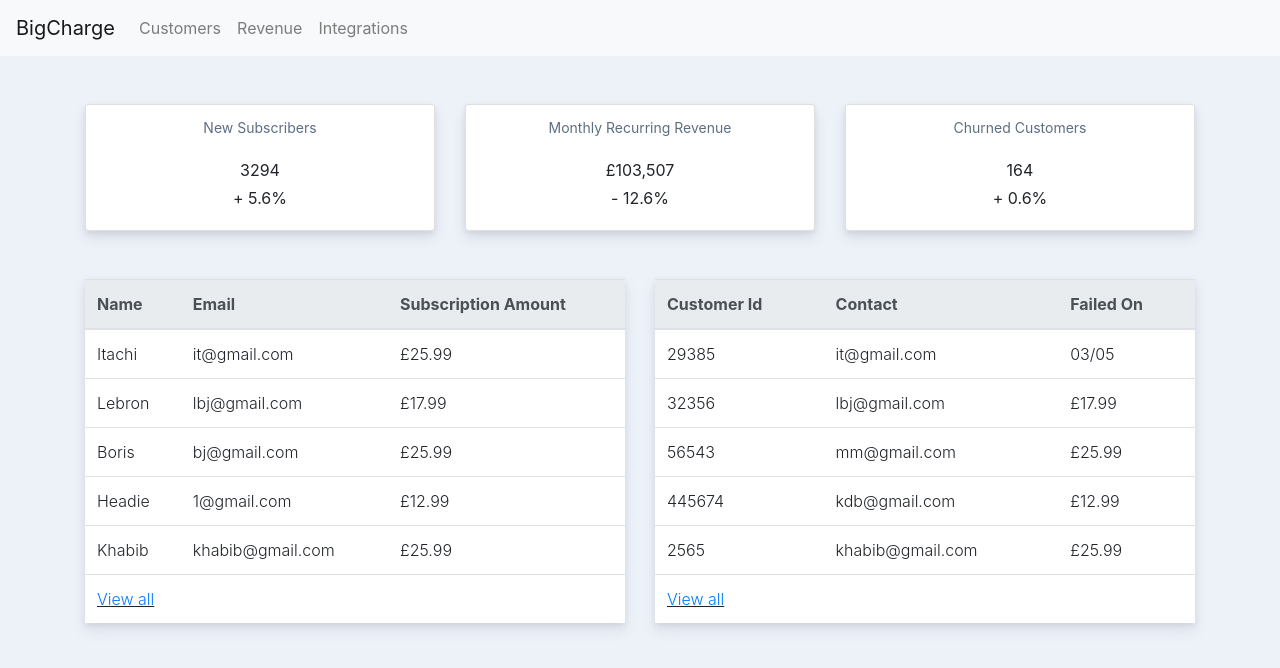
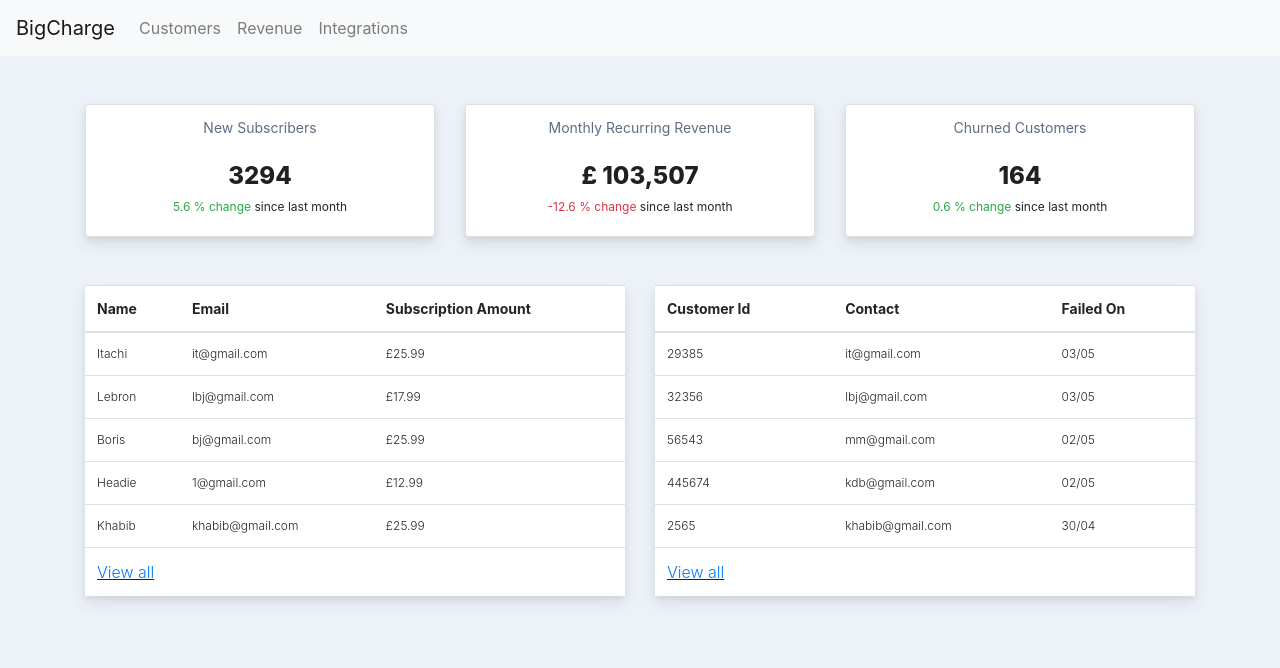
Before and after one commit to cryptojp/sbx-onboarding-frontend, a Next.js app: page / in a window 1280 px wide. Shown: the top 668 px of the page. Built offline with nearby package versions, Linux system fonts and the light colour scheme.

Commit message:
More stuff

```diff
--- a/pages/index.js
+++ b/pages/index.js
@@ -9,9 +9,9 @@ export default function Home() {
 
   ]
   const cards = [
-    {stat: "3294", title: "New Subscribers", change: "+ 5.6%", info: "since last month"},
-    {stat: "£103,507", title: "Monthly Recurring Revenue", change: "- 12.6%", info: "since last month"},
-    {stat: "164", title: "Churned Customers", change: "+ 0.6%", info: "since last month"},
+    {stat: "3294", title: "New Subscribers", change: 5.6, info: "since last month"},
+    {stat: "£ 103,507", title: "Monthly Recurring Revenue", change: -12.6, info: "since last month"},
+    {stat: "164", title: "Churned Customers", change: + 0.6, info: "since last month"},
   ]
 
   const tables = [
@@ -20,7 +20,7 @@ export default function Home() {
       data: [["Itachi", "it@gmail.com", "£25.99"], ["Lebron", "lbj@gmail.com", "£17.99"], ["Boris", "bj@gmail.com", "£25.99"], ["Headie", "1@gmail.com", "£12.99"], ["Khabib", "khabib@gmail.com", "£25.99"]] ,
     },
     {title: "Failed Payments Customer", headings: ["Customer Id", "Contact", "Failed On"],
-    data: [["29385", "it@gmail.com", "03/05"], ["32356", "lbj@gmail.com", "£17.99"], ["56543", "mm@gmail.com", "£25.99"], ["445674", "kdb@gmail.com", "£12.99"], ["2565", "khabib@gmail.com", "£25.99"]] ,
+    data: [["29385", "it@gmail.com", "03/05"], ["32356", "lbj@gmail.com", "03/05"], ["56543", "mm@gmail.com", "02/05"], ["445674", "kdb@gmail.com", "02/05"], ["2565", "khabib@gmail.com", "30/04"]] ,
     },
   ]
 
@@ -54,9 +54,12 @@ export default function Home() {
                   </div>
                   <div className="card-body">
                     <div className="mb-1">
-                      {card.stat}
+                      <span style={{ fontWeight: 800, color: '#202020', fontSize: '24px'}}>{card.stat}</span>
                     </div>
-                    <div className="">{card.change}</div>
+                    <div style={{ fontSize: '12px'}}>
+                      <span className={card.change > 0 ? 'text-success' : 'text-danger'  } >{card.change} % change </span>
+                      <span classNAme="text-muted text-sm">{card.info}</span>
+                    </div>
                   </div>
                 </div>
               </div>
@@ -68,8 +71,8 @@ export default function Home() {
             return (
               <div className="col">
                 <table className="table" style={{ boxShadow: '0 7px 14px 0 rgb(65 69 88 / 10%), 0 3px 6px 0 rgb(0 0 0 / 7%)'}}>
-                  <thead className="thead-light">
-                    <tr style={{ backgroundColor: 'white'}}>
+                  <thead className="thead">
+                    <tr style={{ backgroundColor: 'white', fontSize: '14px'}}>
                       {table.headings.map((heading) => {
                         return (
                           <th scope="col">{heading}</th>
@@ -83,7 +86,7 @@ export default function Home() {
                       return (
                         <tr>
                           {row.map((c) =>
-                            <th style={{fontWeight: 300, backgroundColor: 'white'}} className="font-weight-400">{c}</th>
+                            <th style={{fontWeight: 300, backgroundColor: 'white', fontSize: '12px'}} className="font-weight-400">{c}</th>
                           )}
                         </tr>
                       )
@@ -91,7 +94,7 @@ export default function Home() {
                     }
                     <tr>
                       <th colSpan={3} style={{fontWeight: 300, backgroundColor: 'white', textDecoration: 'underline'}}>
-                        <a href="#">View all</a>
+                        <a href="#">View all <i class="fas fa-long-arrow-alt-right"></i></a>
                       </th>
                     </tr>
                   </tbody>
--- a/pages/login.js
+++ b/pages/login.js
@@ -18,7 +18,7 @@ function Login(){
           <Form.Control type="password" placeholder="Password" style={{ fontSize: 14, borderRadius: '0px' }} />
         </Form.Group>
         <Button
-          variant="danger"
+          variant="success"
           type="button"
           block={true}
           onClick={() => console.log("haha")}
```
Also changed, not shown: pages/integrations.js (+37 -7 lines).
